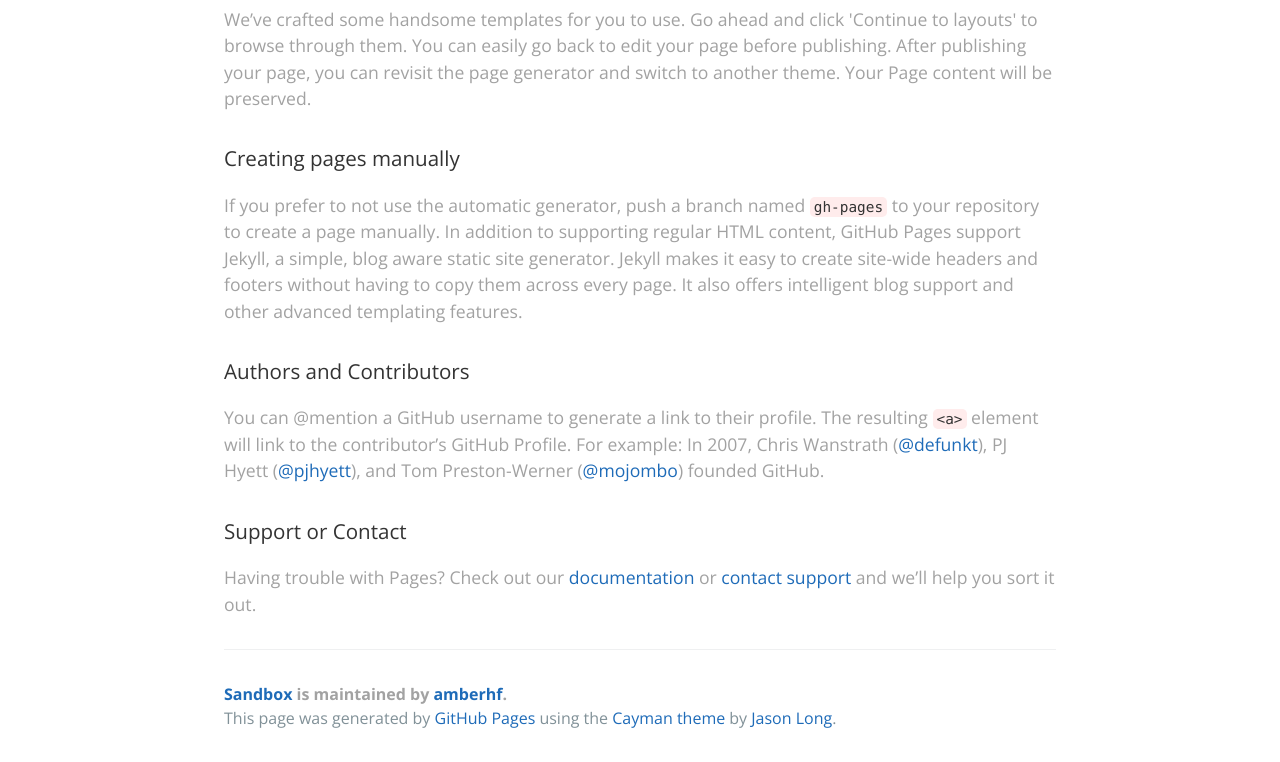
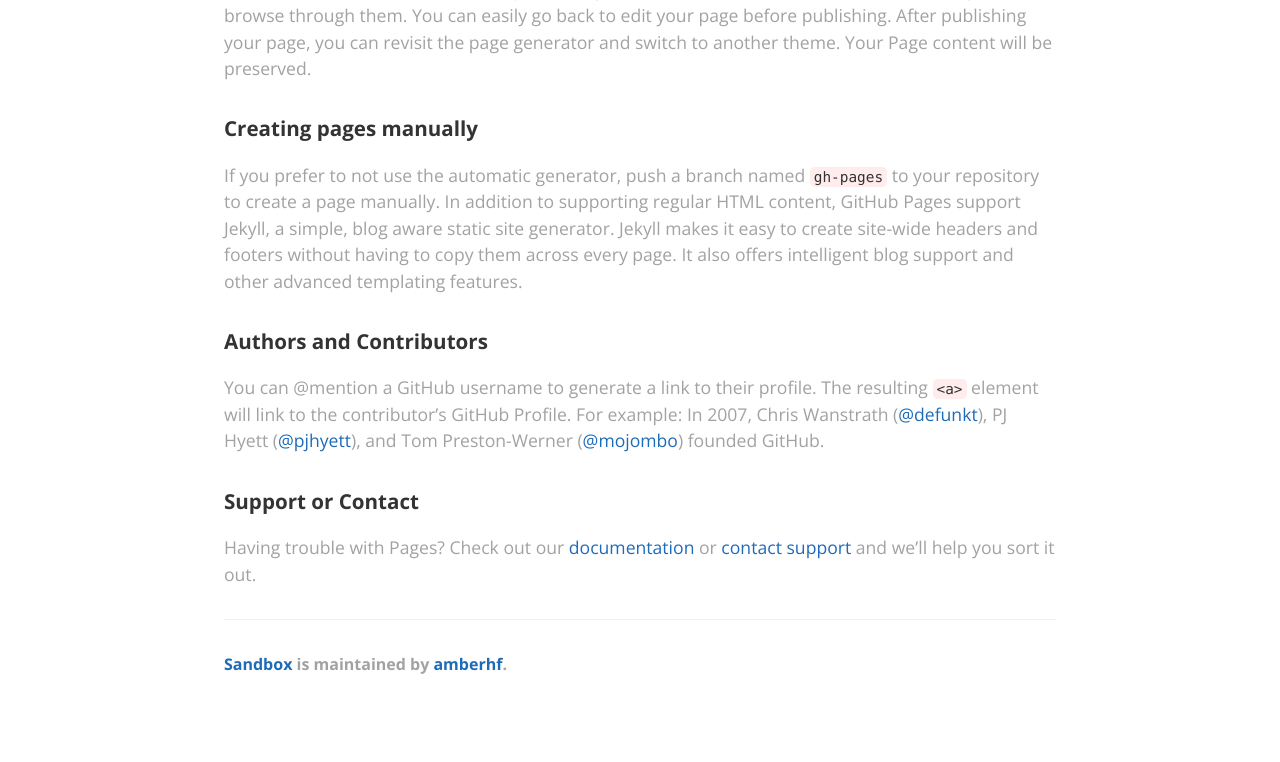
Before and after one commit to amberhf/sandbox, a plain HTML site: page index.html in a window 1280 px wide. Shown: the part 888-1650 px from the top of the page. After the commit the page ends 1596 px from the top, so only its background shows below. Drawn offline with nearby package versions, Linux system fonts and the light colour scheme.

Commit message:
removed marquee and cursor

```diff
--- a/index.html
+++ b/index.html
@@ -8,12 +8,12 @@
     <link href='https://fonts.googleapis.com/css?family=Open+Sans:400,700' rel='stylesheet' type='text/css'>
     <link rel="stylesheet" type="text/css" href="stylesheets/stylesheet.css" media="screen">
     <link rel="stylesheet" type="text/css" href="stylesheets/github-light.css" media="screen">
+
   </head>
   <body>
     <section class="page-header">
       <h1 class="project-name">Amber Is Great</h1>
       <h2 class="project-tagline"></h2>
-      <marquee behavior=”scroll” direction=”right” height=”36″>WOW</marquee>
       <a href="https://github.com/amberhf/sandbox" class="btn">View on GitHub</a>
       <a href="https://github.com/amberhf/sandbox/zipball/master" class="btn">Download .zip</a>
       <a href="https://github.com/amberhf/sandbox/tarball/master" class="btn">Download .tar.gz</a>
@@ -49,7 +49,7 @@
       <footer class="site-footer">
         <span class="site-footer-owner"><a href="https://github.com/amberhf/sandbox">Sandbox</a> is maintained by <a href="https://github.com/amberhf">amberhf</a>.</span>
 
-        <span class="site-footer-credits">This page was generated by <a href="https://pages.github.com">GitHub Pages</a> using the <a href="https://github.com/jasonlong/cayman-theme">Cayman theme</a> by <a href="https://twitter.com/jasonlong">Jason Long</a>.</span>
+
       </footer>
 
     </section>
--- a/stylesheets/stylesheet.css
+++ b/stylesheets/stylesheet.css
@@ -111,7 +111,7 @@
 .main-content h1, .main-content h2, .main-content h3, .main-content h4, .main-content h5, .main-content h6 {
   margin-top: 2rem;
   margin-bottom: 1rem;
-  font-weight: normal;
+  font-weight: light;
   color: #333333; }
 .main-content p {
   margin-bottom: 1em; }
```
